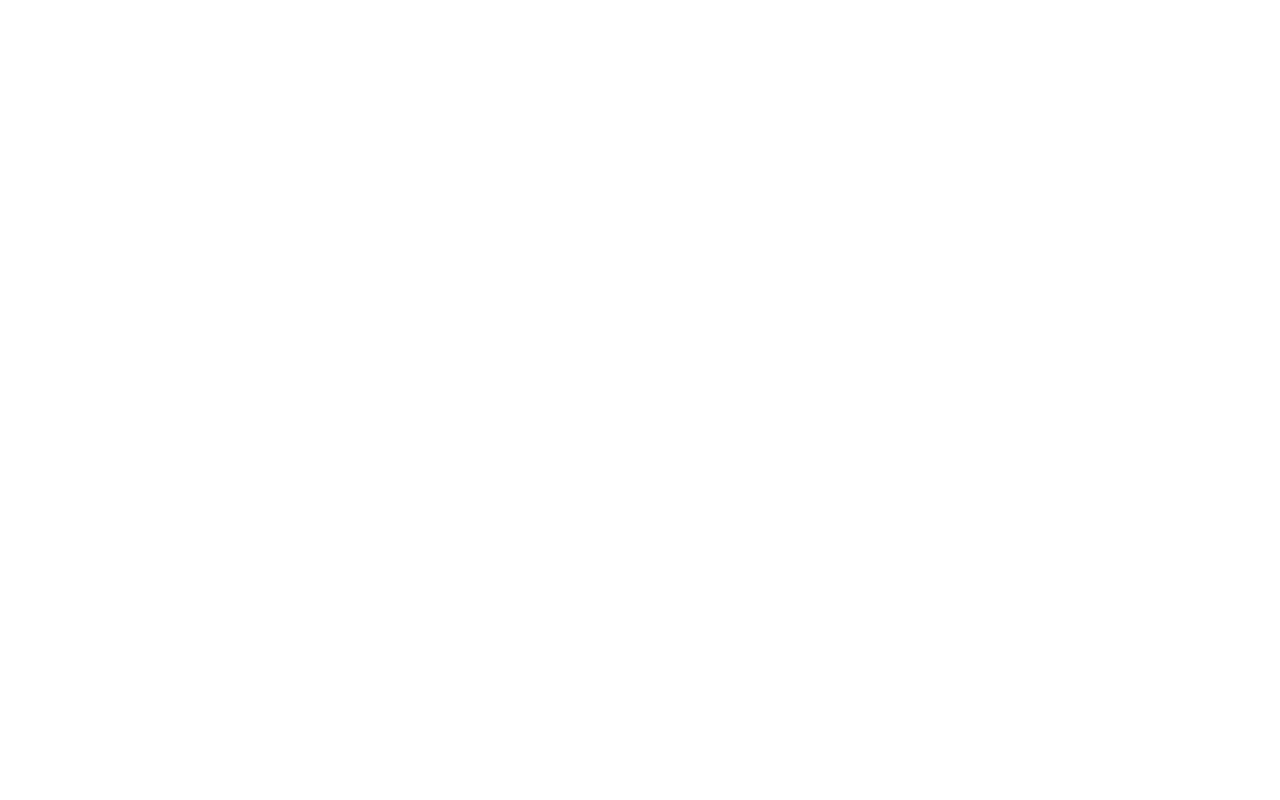
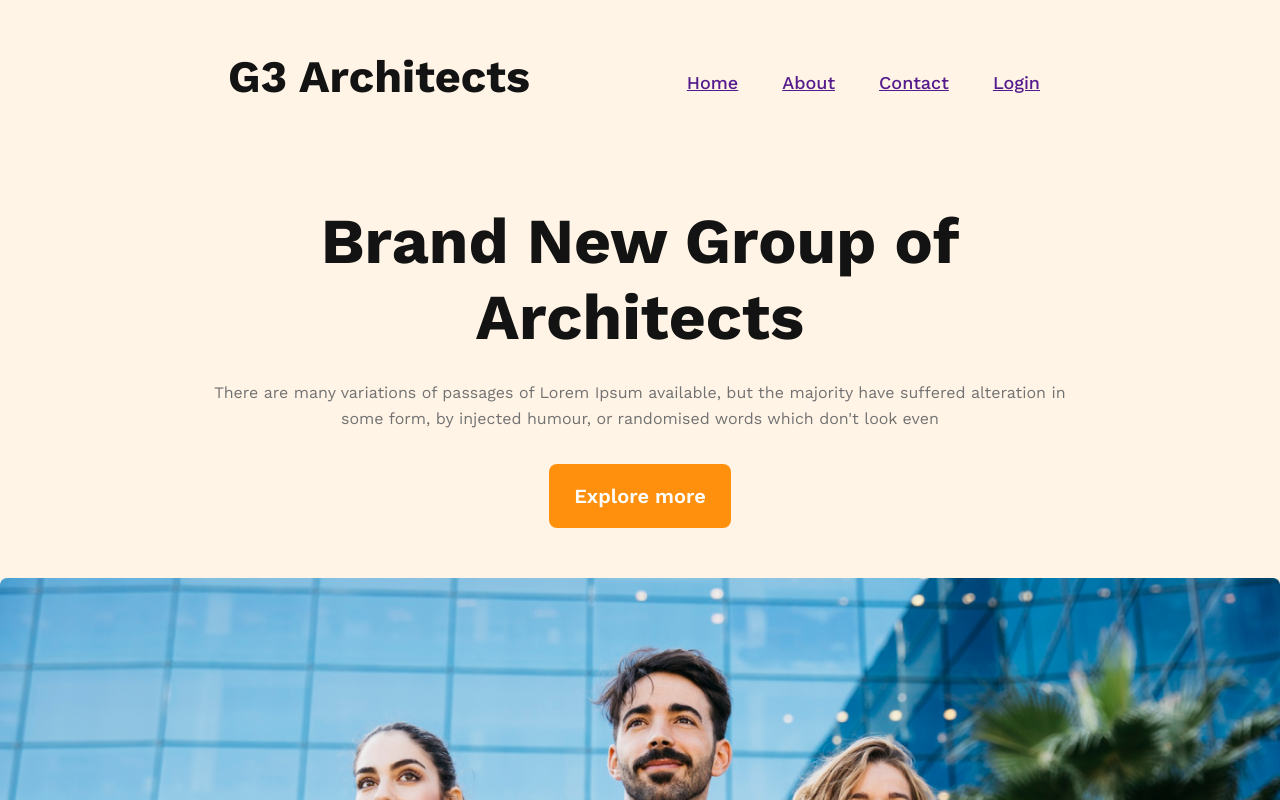
Before and after one commit to Pranta-20-2/g3_architect_website, a plain HTML site: page index.html in a window 1280 px wide. Shown: the top 800 px of the page. Drawn offline with nearby package versions, Linux system fonts and the light colour scheme.

Commit message:
Banner added

```diff
--- a/index.html
+++ b/index.html
@@ -1,12 +1,43 @@
 <!DOCTYPE html>
 <html lang="en">
+
 <head>
     <meta charset="UTF-8">
     <meta name="viewport" content="width=device-width, initial-scale=1.0">
     <title>G3 Architect</title>
     <link rel="stylesheet" href="styles/architect.css">
 </head>
+
 <body>
+    <header>
+        <nav>
+            <h3>G3 Architects</h3>
+            <ul>
+                <li><a href="">Home</a></li>
+                <li><a href="">About</a></li>
+                <li><a href="">Contact</a></li>
+                <li><a href="">Login</a></li>
+            </ul>
+        </nav>
+        <div class="banner">
+            <div class="banner-description">
+                <h3>Brand New Group of Architects</h3>
+                <p>There are many variations of passages of Lorem Ipsum available, but the majority have suffered alteration in some form, by injected humour, or randomised words which don't look even</p>
+            </div>
+            <button>Explore more</button>
+            <div>
+                <img src="images/banner.png" alt="">
+            </div>
 
+
+        </div>
+    </header>
+    <main>
+
+    </main>
+    <footer>
+
+    </footer>
 </body>
+
 </html>
--- a/styles/architect.css
+++ b/styles/architect.css
@@ -1,4 +1,125 @@
-*{
-    padding: 0;
+@import url('https://fonts.googleapis.com/css2?family=Work+Sans:ital,wght@0,100;0,200;0,300;0,400;0,500;0,600;0,700;0,800;0,900;1,100;1,200;1,300;1,400;1,500;1,600;1,700;1,800;1,900&display=swap');
+
+* {
     margin: 0;
+    font-family: 'Work Sans', sans-serif;
 }
+
+button {
+    border-radius: 8px;
+    background: #FF900E;
+    color: #FFF;
+    text-align: center;
+    font-size: 1.25rem;
+    font-weight: 600;
+    padding: 20px 25px;
+    border-style: none;
+    cursor: pointer;
+}
+
+/* header Styles */
+header {
+    background: rgba(255, 144, 14, 0.10);
+    height: 1322px;
+
+}
+
+nav {
+    display: flex;
+    justify-content: space-between;
+    align-items: center;
+}
+
+nav h3 {
+    color: var(--Dark-01, #131313);
+    font-size: 45px;
+    font-weight: 700;
+    padding: 50px 0 0 228px;
+}
+
+nav>ul {
+    display: flex;
+    gap: 44px;
+    padding: 63px 240px 0 0;
+}
+
+nav li {
+    list-style: none;
+    color: var(--Dark-02, #424242);
+    font-size: 18px;
+    font-weight: 500;
+    line-height: 26px;
+    /* 144.444% */
+}
+
+/* Banner */
+.banner {
+    margin-top: 100px;
+    text-align: center;
+}
+
+.banner-description {
+    max-width: 868px;
+    margin: 0 auto;
+    margin-bottom: 32px;
+}
+
+.banner-description h3 {
+    color: var(--Dark-01, #131313);
+    font-size: 64px;
+    font-weight: 700;
+    margin-bottom: 25px;
+}
+
+.banner-description p {
+    color: var(--Dark-03, #727272);
+    font-size: 16px;
+    font-weight: 400;
+    line-height: 26px
+}
+
+.banner img {
+    max-width: 1440px;
+    flex-shrink: 0;
+    width: 100%;
+    margin: 50px auto 0;
+}
+
+/* Responsive */
+@media screen and (max-width:576px) {
+    header {
+        padding: 20px;
+    }
+
+    nav {
+        flex-direction: column;
+        justify-content: start;
+        padding: 0;
+        width: 100%;
+    }
+
+    nav h3 {
+        padding: 0px;
+    }
+
+    nav>ul {
+        gap: 15px;
+    }
+}
+
+@media screen and (min-width: 576px) and (max-width:960px) {
+    header {
+        padding: 20px;
+    }
+
+    nav {
+        flex-direction: column;
+        padding: 0;
+    }
+
+    nav h3 {
+        padding: 0px;
+    }
+
+
+}
```
